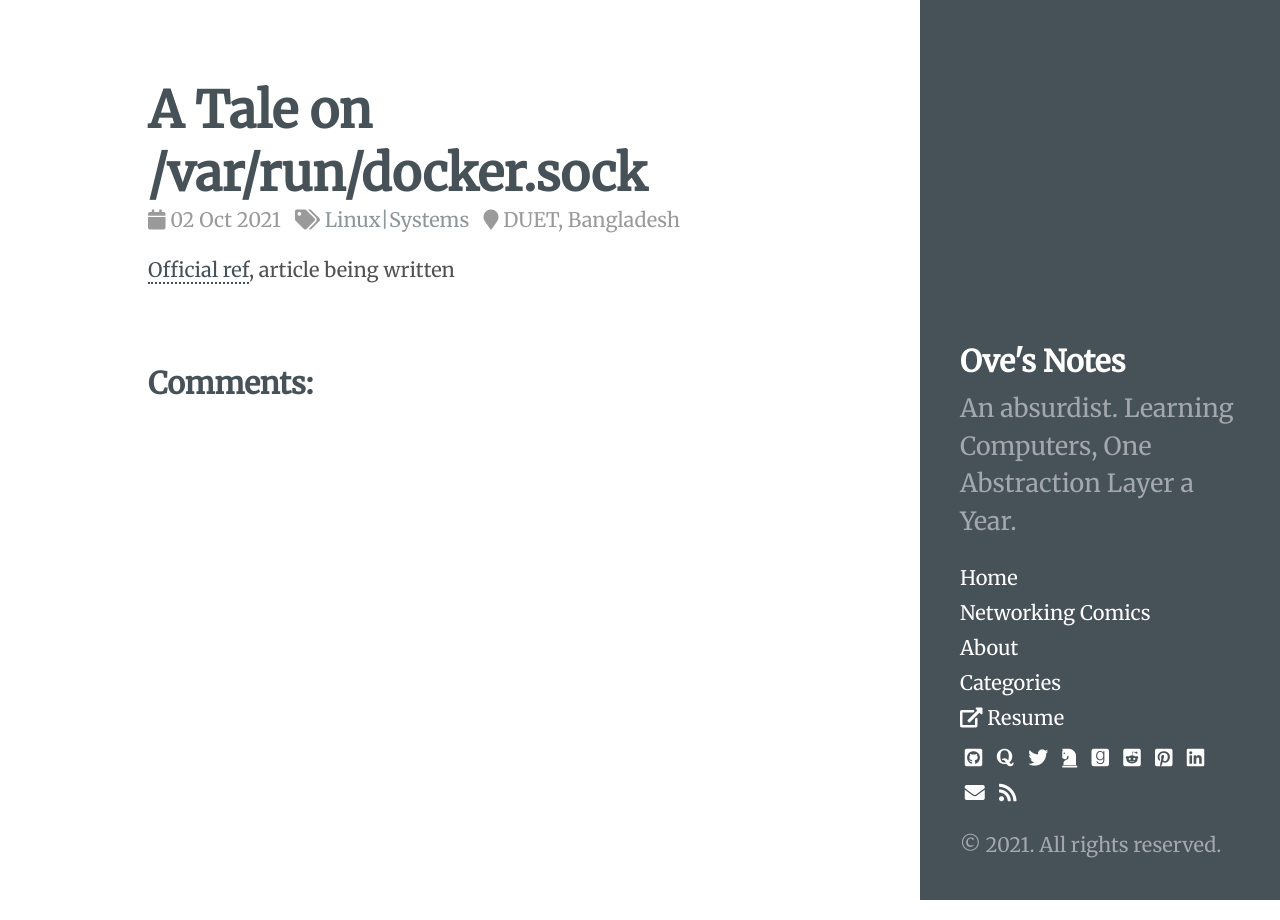
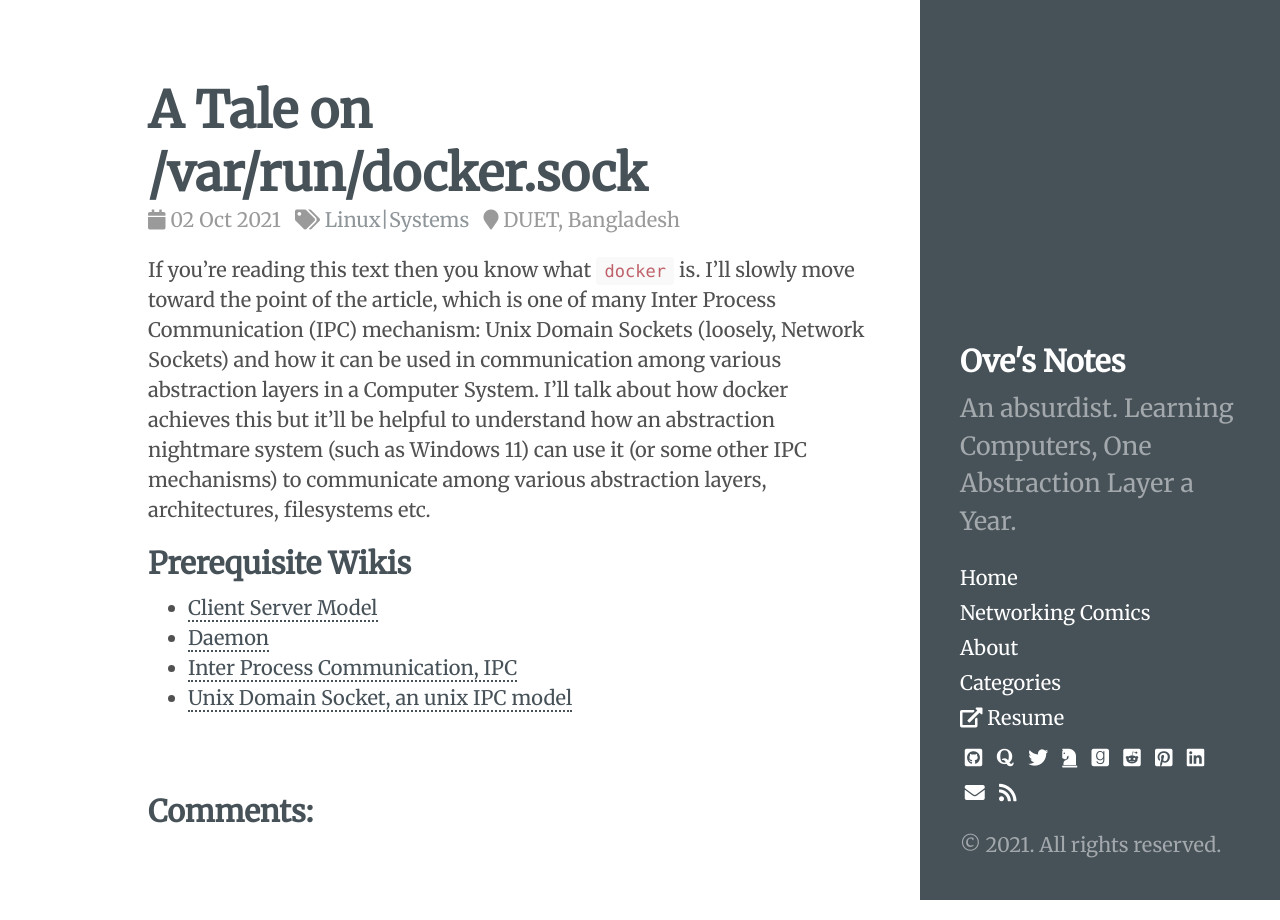
Before and after one commit to ovebepari/ovebepari.github.io, a Jekyll site: the page built from _posts/2021-10-02-docker-socket-tale.md, in a window 1280 px wide. Built offline with Jekyll 4.4.1, drawn with Linux system fonts in a browser that asks for light colours; comment, search, counter and statistics services are not loaded.

Commit message:
Intro and prerequisites added

```diff
--- a/_posts/2021-10-02-docker-socket-tale.md
+++ b/_posts/2021-10-02-docker-socket-tale.md
@@ -6,4 +6,10 @@ categories: Linux|Systems
 location: DUET, Bangladesh
 ---
 
-<a href="https://docs.docker.com/engine/reference/commandline/dockerd/">Official ref</a>, article being written
+If you're reading this text then you know what `docker` is. I'll slowly move toward the point of the article, which is one of many Inter Process Communication (IPC) mechanism: Unix Domain Sockets (loosely, Network Sockets) and how it can be used in communication among various abstraction layers in a Computer System. I'll talk about how docker achieves this but it'll be helpful to understand how an abstraction nightmare system (such as Windows 11) can use it (or some other IPC mechanisms) to communicate among various abstraction layers, architectures, filesystems etc.
+
+## Prerequisite Wikis
+- [Client Server Model](https://en.wikipedia.org/wiki/Client%E2%80%93server_model)
+- [Daemon](https://en.wikipedia.org/wiki/Daemon_(computing))
+- [Inter Process Communication, IPC](https://en.wikipedia.org/wiki/Inter-process_communication)
+- [Unix Domain Socket, an unix IPC model](https://en.wikipedia.org/wiki/Unix_domain_socket)
```
